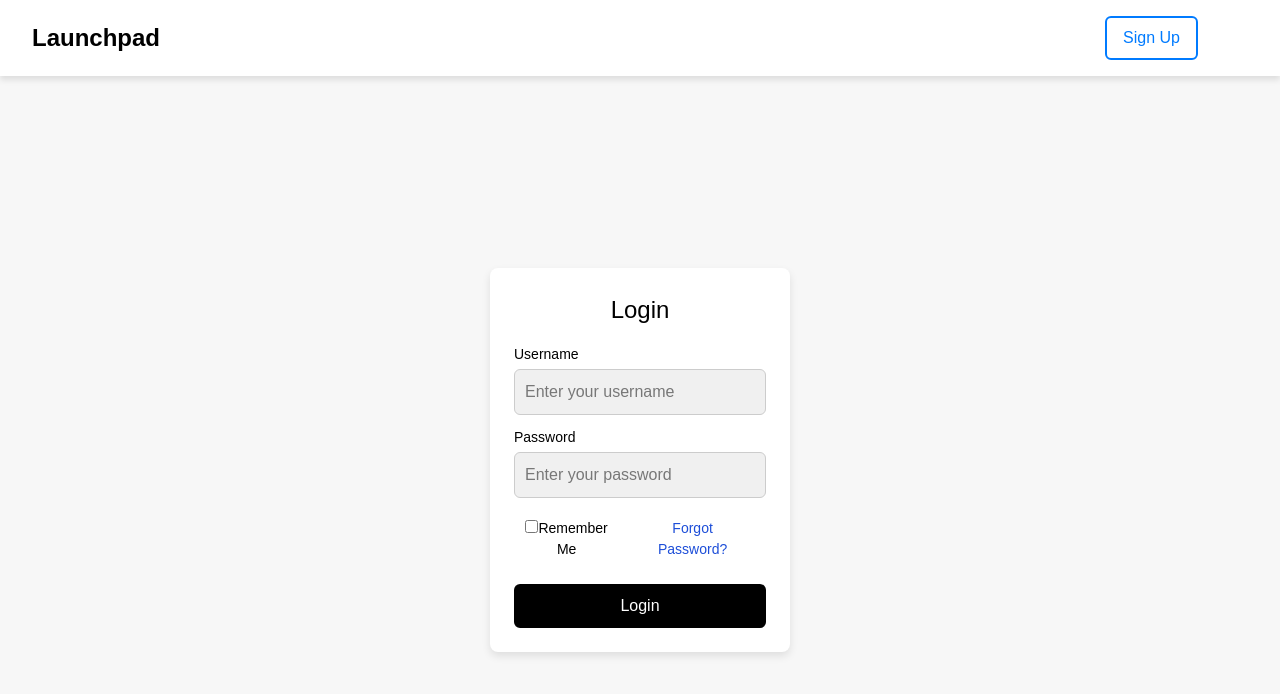
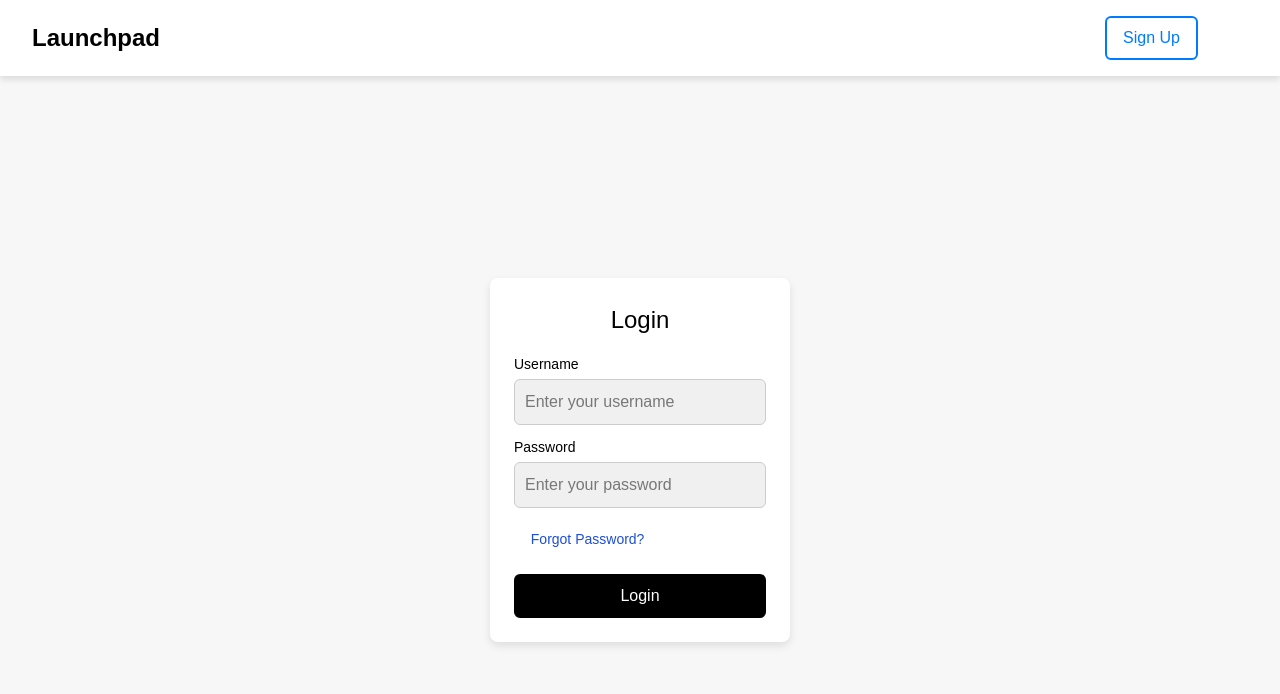
Before and after one commit to Deepak0Kr/Launchpad, a React (Vite) app in the folder frontend/: page /login in a window 1280 px wide. Shown: the top 694 px of the page. Built offline with nearby package versions, Linux system fonts and the light colour scheme.

Commit message:
session manage for dashboad

```diff
--- a/frontend/src/pages/dashboard/Dashboard.jsx
+++ b/frontend/src/pages/dashboard/Dashboard.jsx
@@ -7,7 +7,6 @@ const Dashboard = () => {
   const navigate = useNavigate();
   const username = localStorage.getItem("username");
   const userData = JSON.parse(localStorage.getItem("userdata"))
-  console.log(userData);
 
   const [projects, setProjects] = useState([]);
 
@@ -16,8 +15,13 @@ const Dashboard = () => {
       alert("login please");
       navigate("/login");
     } else {
+      getProjects();
+    }
+  }, []);
 
-      // Fetch projects from the API
+  function getProjects() {
+    console.log(userData.id);
+
     fetch(`http://localhost:8080/api/project/getProjects/${userData.id}`, {
       method: "GET",
       headers: {
@@ -30,7 +34,6 @@ const Dashboard = () => {
         console.error("Error fetching projects", error);
       });
   }
-  }, []);
 
   const handleProjectClick = (index) => {
     localStorage.setItem("project", JSON.stringify(projects[index]))
--- a/frontend/src/pages/login/Login.jsx
+++ b/frontend/src/pages/login/Login.jsx
@@ -5,7 +5,7 @@ import "./Login.css";
 const Login = () => {
   const [username, setUsername] = useState("");
   const [password, setPassword] = useState("");
-  const [rememberMe, setRememberMe] = useState(false);
+  // const [rememberMe, setRememberMe] = useState(false);
 
   const navigate = useNavigate();
 
@@ -71,14 +71,14 @@ const Login = () => {
           />
         </div>
         <div className="options">
-          <label>
+          {/* <label>
             <input
               type="checkbox"
               checked={rememberMe}
               onChange={() => setRememberMe(!rememberMe)}
             />
             Remember Me
-          </label>
+          </label> */}
           <button className="forgot-password">Forgot Password?</button>
         </div>
         <button className="login-btn" onClick={handleLogin}>
```
Lines whose indentation alone changed are shown as unchanged.
